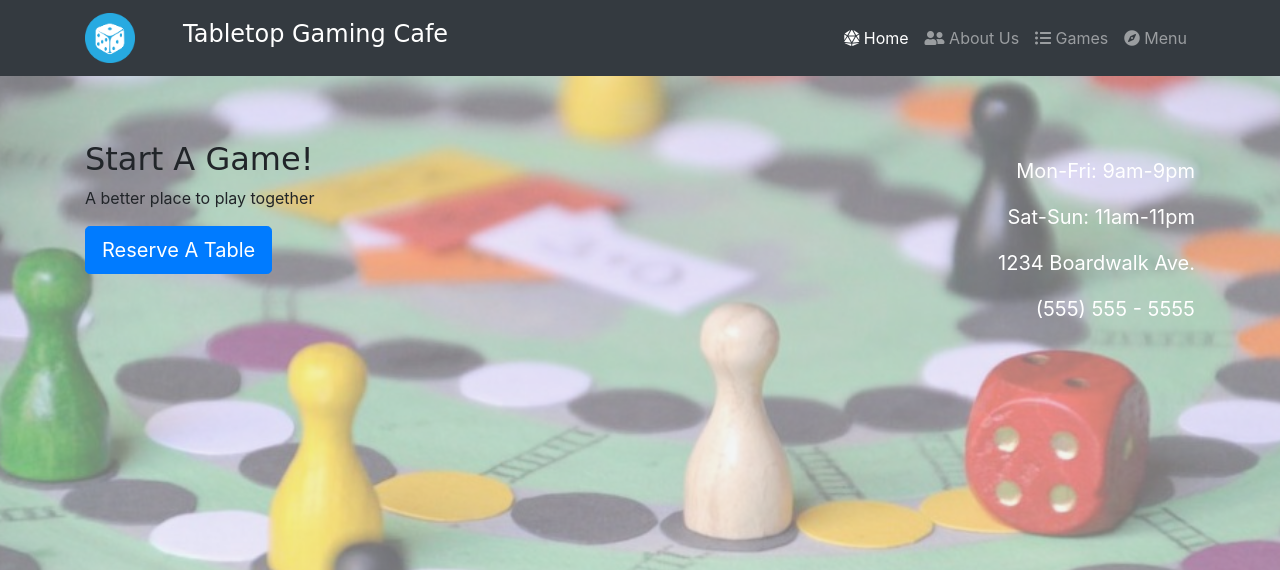
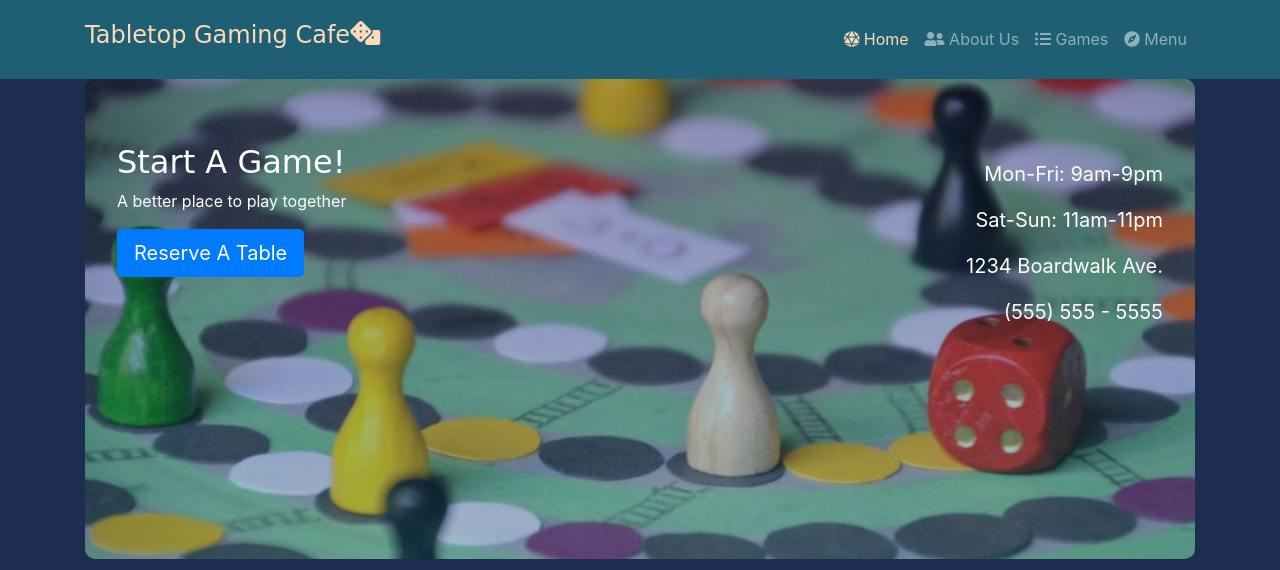
Before and after one commit to dah06a/cafe-project-bootstrap-version, a website: page index.html in a window 1280 px wide. Shown: the top 570 px of the page. Drawn offline with nearby package versions, Linux system fonts and the light colour scheme; a web font is replaced by a local one.

Commit message:
Changes to appearance and starting About Us with parallax effect.

```diff
--- a/css/styles.css
+++ b/css/styles.css
@@ -1,31 +1,12 @@
-body {
-    background-image: linear-gradient(to right, #000000, #001c2e);
+:root {
+    --primary-dark-theme: #1d2d50;
+    --secondary-dark-theme: #133b5c;
+    --teal-dark-theme: #1e5f74;
+    --tan-dark-theme: #fcdab7;
 }
 
-.font-choice {
-    font-family: 'Langar', cursive;
-}
-
-.jumbotron-style .img {
-    opacity: 0.5;
-    color: #fff;
-    background: #000 url(/img/classic-pieces.jpg) top center no-repeat;
-    width: 100%;
-    height: 100%;
-    background-size: cover;
-    overflow: hidden;
-    position:absolute;
-    top:0;
-    left:0;
-    z-index:1;
-}
-.jumbotron {
-  position:relative;
-  height: 70vh;
-}
-.jumbotron .container {
-  position:relative;
-  z-index:2;
+body {
+    background-color: var(--primary-dark-theme);
 }
 
 .card-img-top {
@@ -34,18 +15,60 @@ body {
     object-fit: cover;
 }
 
+.carousel-item {
+    height: 30vw;
+}
+
+.font-choice {
+    font-family: 'Langar', cursive;
+}
+
+.jumbotron{
+    border-radius:10px;
+    background: linear-gradient( rgba(29, 45, 80, 0.4), rgba(30, 95, 116, 0.4) ), url(/img/classic-pieces.jpg);
+    background-size: cover;
+    background-repeat: no-repeat;
+    background-attachment: fixed;
+    color:white !important;
+    height:60vh;
+}
+
+.navbar-brand > h4, h6 {
+    color: var(--tan-dark-theme) !important;
+}
+
+.navbar-nav > .active > a {
+    color: var(--tan-dark-theme) !important;
+}
+
+.nav-item > a:hover {
+    color: var(--tan-dark-theme) !important;
+}
+
+.navbar-dark {
+    background-color: var(--teal-dark-theme);
+}
+
+.parallax {
+    min-height: 50vh;
+    background-attachment: fixed;
+    background-position: center;
+    background-repeat: no-repeat;
+    background-size: cover;
+}
+
+.tab-content {
+    height: 50vh;
+    border:4px solid #0275d8;
+    padding: 10px;
+  }
+
 @media only screen and (max-width: 600px) {
     .card-img-top {
         height: 20vh;
     }
-  }
 
-  .carousel-item {
-      height: 30vw;
-  }
-
-  .tab-content {
-    height: 70vh;
-    border:4px solid #0275d8;
-    padding: 10px;
-  }
+    .tab-content {
+        height: 80vh;
+    }
+}
--- a/index.html
+++ b/index.html
@@ -18,11 +18,14 @@
 
     <body>
         <!-- Navbar -->
-        <nav class="navbar navbar-expand-md navbar-dark bg-dark sticky-top">
+        <nav class="navbar navbar-expand-md navbar-dark sticky-top">
             <div class="container">
-                <a class="navbar-brand mr-0 mr-md-5" href="#"><img src="img/logo-icon.png" alt="Logo Icon" height="50" width="50" /></a>
-                <h4 class="d-none d-sm-flex navbar-text mx-auto text-white font-choice">Tabletop Gaming Cafe</h4>
-                <h6 class="d-sm-none navbar-text text-white font-choice">Tabletop Cafe</h6>
+                <a class="navbar-brand" href="#">
+                    <h4 class="d-none d-sm-flex navbar-text font-choice">Tabletop Gaming Cafe<i class="fas fa-dice"></i></h4>
+                </a>
+                <a class="navbar-brand" href="#">
+                    <h6 class="d-sm-none navbar-text font-choice">Tabletop Gaming Cafe<i class="fas fa-dice"></i></h6>
+                </a>
                 <button class="navbar-toggler" type="button" data-toggle="collapse" data-target="#mainNavbar">
                     <span class="navbar-toggler-icon"></span>
                 </button>
@@ -38,9 +41,10 @@
         </nav>
 
         <!-- Jumbotron Header Element -->
-        <header class="jumbotron jumbotron-fluid jumbotron-style">
+        <header>
             <div class="img"></div>
                 <div class="container">
+                    <div class="jumbotron">
                         <div class="row">
                             <div class="col-sm-6 text-center text-sm-left">
                                 <h2 class="font-choice">Start A Game!</h2>
@@ -54,6 +58,7 @@
                                     <p>1234 Boardwalk Ave.</p>
                                     <p>(555) 555 - 5555</p>
                                 </strong>
+                            </div>
                         </div>
                     </div>
                 </div>
@@ -178,10 +183,12 @@
                       <div class="tab-content" id="pills-tabContent">
                         <div class="tab-pane fade border-primary show active" id="pricing-panel" role="tabpanel" aria-labelledby="pricing-pill">
                             <h2 class="font-choice">Pricing</h2>
-                            <br class="d-none d-sm-block" />
+                            <br />
                             <h4>Great flex pricing available!  $10 to check out as many games as you want for as long as you stay.</h4>
-                            <br class="d-none d-sm-block" />
+                            <br />
                             <h5>Membership plans available as well!</h5>
+                            <br />
+                            <h4>$</h4>
                         </div>
                         <div class="tab-pane fade" id="location-panel" role="tabpanel" aria-labelledby="location-pill">
                             <h2 class="font-choice">Location</h2>
```
Also changed, not shown: aboutus.html (+19 -0 lines). Lines whose indentation alone changed are shown as unchanged.
